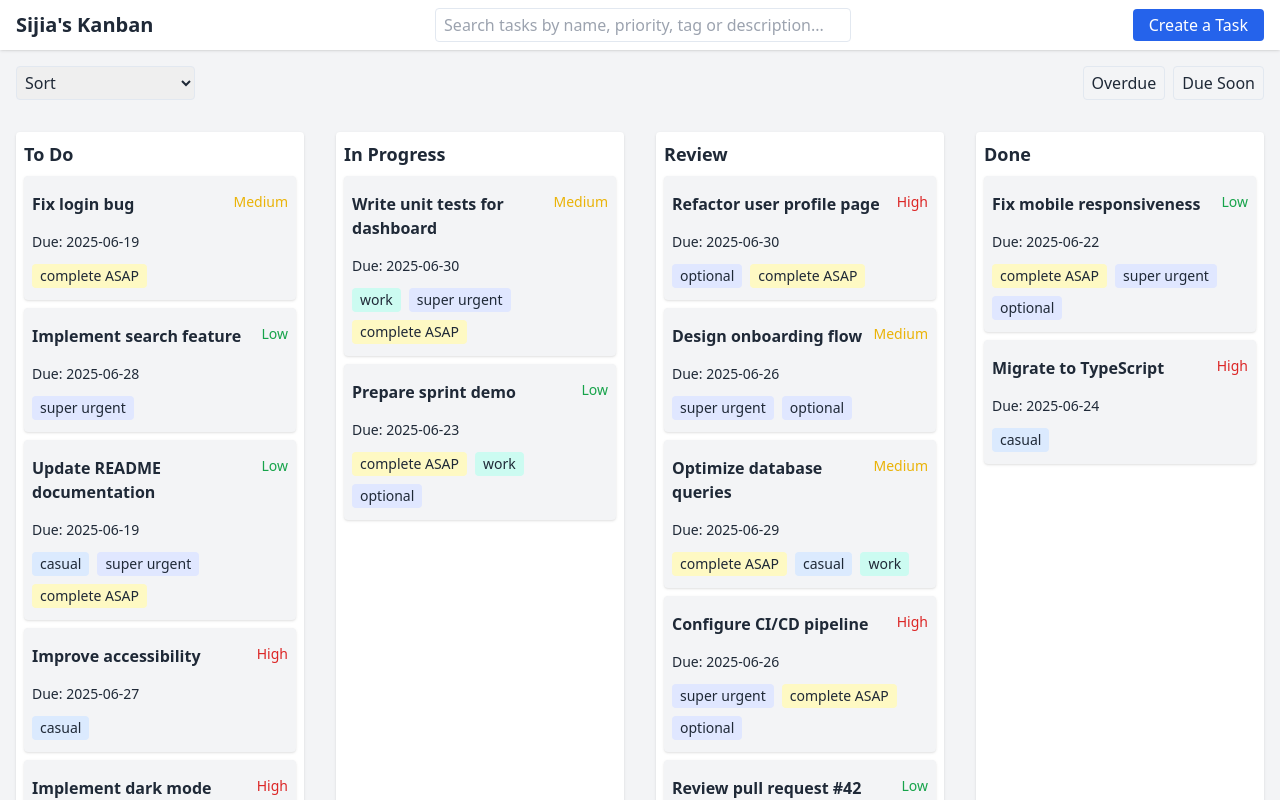
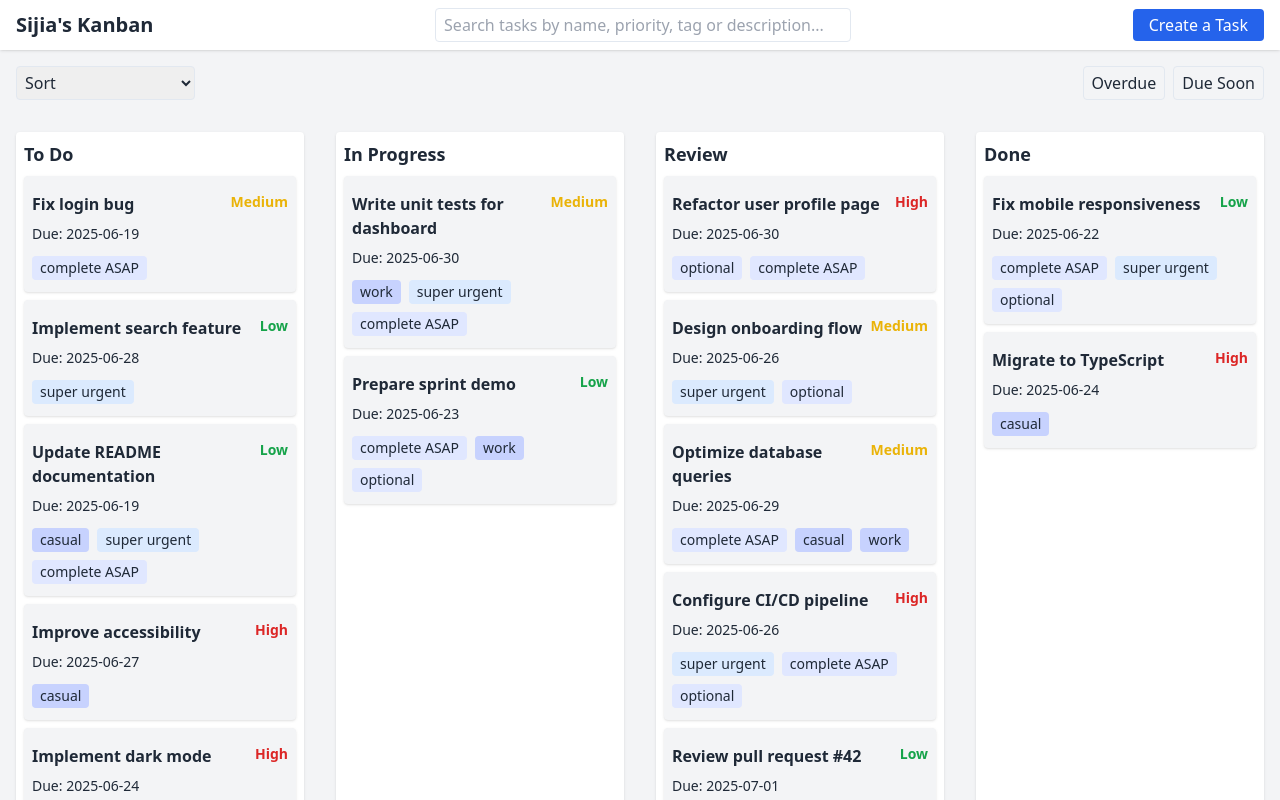
Before and after one commit to taoshika127/astrocade-project, a React (Vite) app: page / in a window 1280 px wide. Shown: the top 800 px of the page. Built offline with nearby package versions, Linux system fonts and the light colour scheme.

Commit message:
style update

```diff
--- a/src/components/Tag.tsx
+++ b/src/components/Tag.tsx
@@ -6,13 +6,10 @@ type TagProps = {
 
 // Define a fixed palette of Tailwind background classes
 const tagColors = [
-  "bg-red-100",
-  "bg-yellow-100",
-  "bg-green-100",
+  "bg-indigo-100",
+  "bg-indigo-200",
   "bg-blue-100",
-  "bg-indigo-100",
-  "bg-pink-100",
-  "bg-teal-100",
+  "bg-blue-200",
 ];
 
 // Hash the tag text into a number, then map to a color index
--- a/src/components/TaskCard.tsx
+++ b/src/components/TaskCard.tsx
@@ -26,8 +26,8 @@ const TaskCard = ({ task, onClick }: any) => {
       className="bg-gray-100 p-2 rounded mb-2 cursor-pointer shadow"
     >
       <div className="flex justify-between py-2">
-      <div className="font-semibold pb-2">{task.name}</div>
-      <div className={`${setTextColor(task.priority)} text-sm`}>{task.priority}</div>
+      <div className="font-semibold">{task.name}</div>
+      <div className={`${setTextColor(task.priority)} font-semibold text-sm`}>{task.priority}</div>
       </div>
       <p className="text-sm pb-2">{"Due: " + task.dueDate}</p>
       {task.tags.map(tag => (<span className="pr-2"><Tag text={tag} key={tag} canRemove={false} /></span>))}
--- a/src/components/TaskModal.tsx
+++ b/src/components/TaskModal.tsx
@@ -91,7 +91,7 @@ const TaskModal = ({ onClose, onSubmit, task, tags, setTags }: any) => {
             />
             <button
               type="button"
-              className="bg-green-500 text-white px-3 rounded"
+              className="bg-blue-500 text-white px-3 rounded"
               onClick={addTag}
             >
               Add
```
